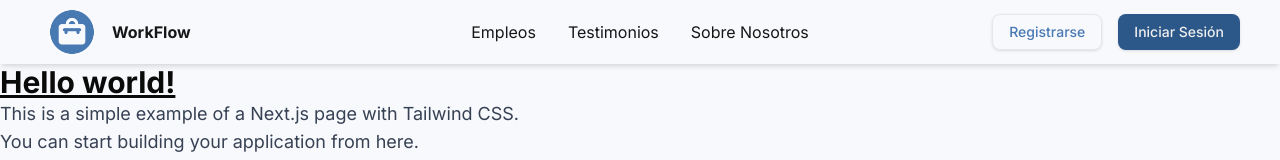
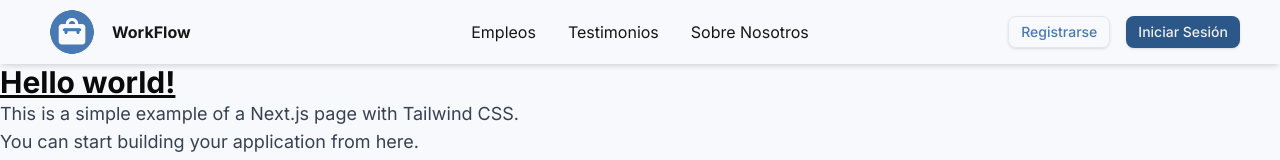
Before and after one commit to Ramerlinj/WorkFlow, a Next.js app in the folder workflow-app/: page / in a window 1280 px wide. Shown: the top 160 px of the page. Built offline with nearby package versions, Linux system fonts and the light colour scheme.

Commit message:
Modificacion del header

```diff
--- /dev/null
+++ b/workflow-app/src/app/[usuario]/page.tsx
@@ -0,0 +1,20 @@
+
+interface Props {
+    params: {
+        usuario: string;
+    };
+}
+
+
+function PerfilUser ({ params }: Props) {
+
+    const { usuario } = params;
+
+  return (
+    <div>
+      <h1>Hello Page {usuario} </h1>
+    </div>
+  );
+}
+
+export default PerfilUser;
--- a/workflow-app/src/app/globals.css
+++ b/workflow-app/src/app/globals.css
@@ -35,7 +35,7 @@
 
     --font-size-medium: 1.2rem;
 
-    /*Shadcn*/
+    /*!Shadcn*/
 
     --radius: 0.625rem;
 
--- a/workflow-app/src/components/header/Header.tsx
+++ b/workflow-app/src/components/header/Header.tsx
@@ -33,6 +33,7 @@ const Header = () => {
                             height={64}
                         />
                     </Link>
+
                     <h1 className="text-text-primary font-bold text-md ml-2">{locale.NAVBAR.LOGO.TEXT}</h1>
                 </div>
 
@@ -41,10 +42,10 @@ const Header = () => {
 
                 <div className="flex justify-end items-center space-x-4">
 
-                    <Button variant="bottomless" onClick={PushLogin}>
+                    <Button variant="bottomless" onClick={PushLogin} size='sm' >
                         {locale.NAVBAR.REGISTER_BUTTON}
                     </Button>
-                    <Button variant="default"  onClick={PushRegister}>
+                    <Button variant="default" onClick={PushRegister} size='sm'>
                         {locale.NAVBAR.LOGIN_BUTTON}
                     </Button>
 
```
Also changed, not shown: 1 other file (tests, documents, lock files or other folders).
